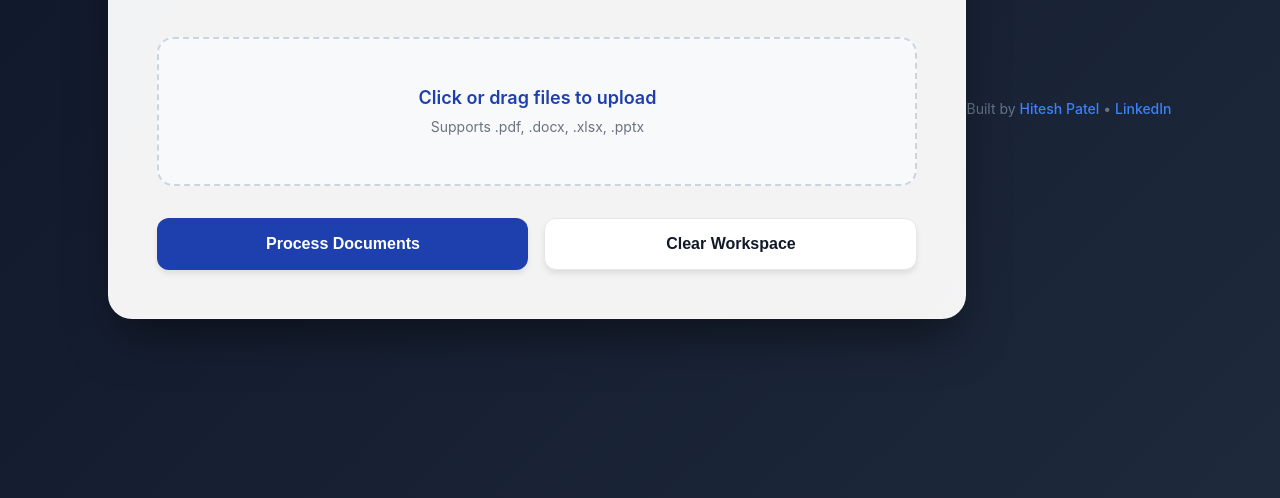
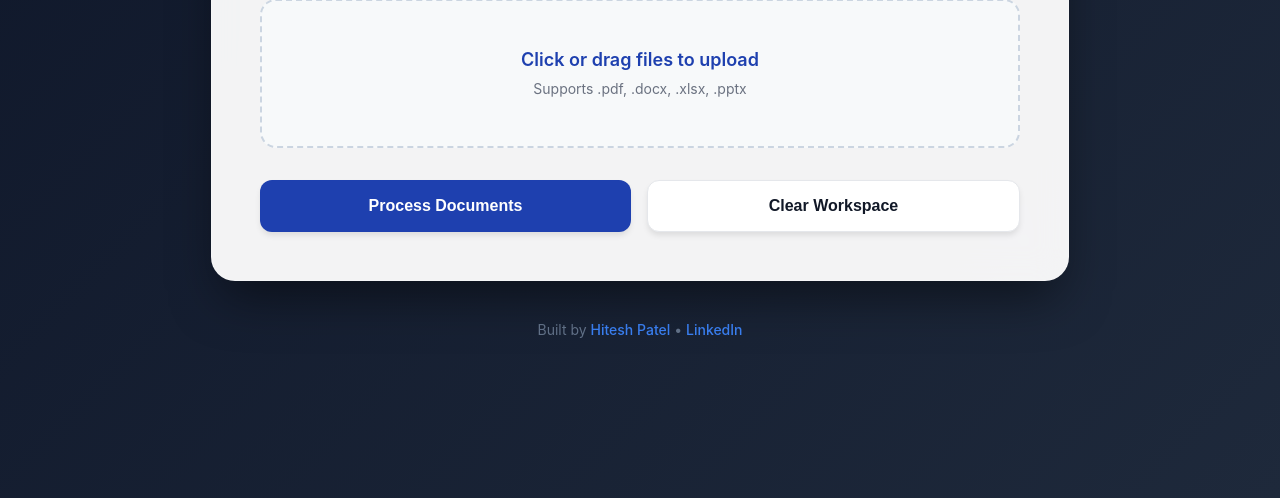
Before and after one commit to hitesh-3539/Markdown-Extractor, a plain HTML site: page static/index.html in a window 1280 px wide. Shown: the part 302-800 px from the top of the page. Drawn offline with Linux system fonts and the light colour scheme.

Commit message:
Fixed footer layout

```diff
--- a/static/style.css
+++ b/static/style.css
@@ -14,6 +14,7 @@ body {
     min-height: 100vh;
     margin: 0;
     display: flex;
+    flex-direction: column; /* <-- Added this line! */
     justify-content: center;
     align-items: center;
     padding: 40px 20px;
```
